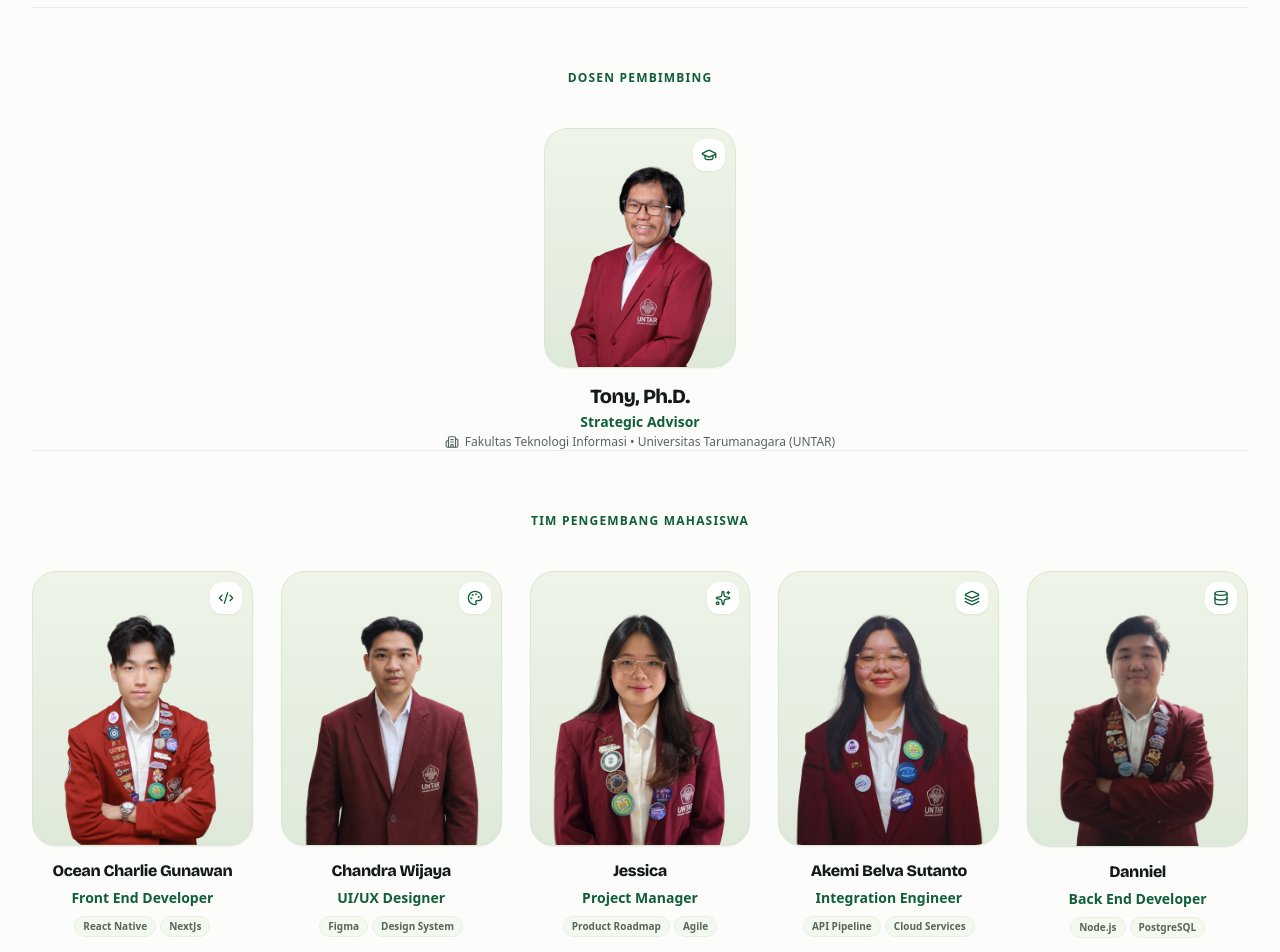
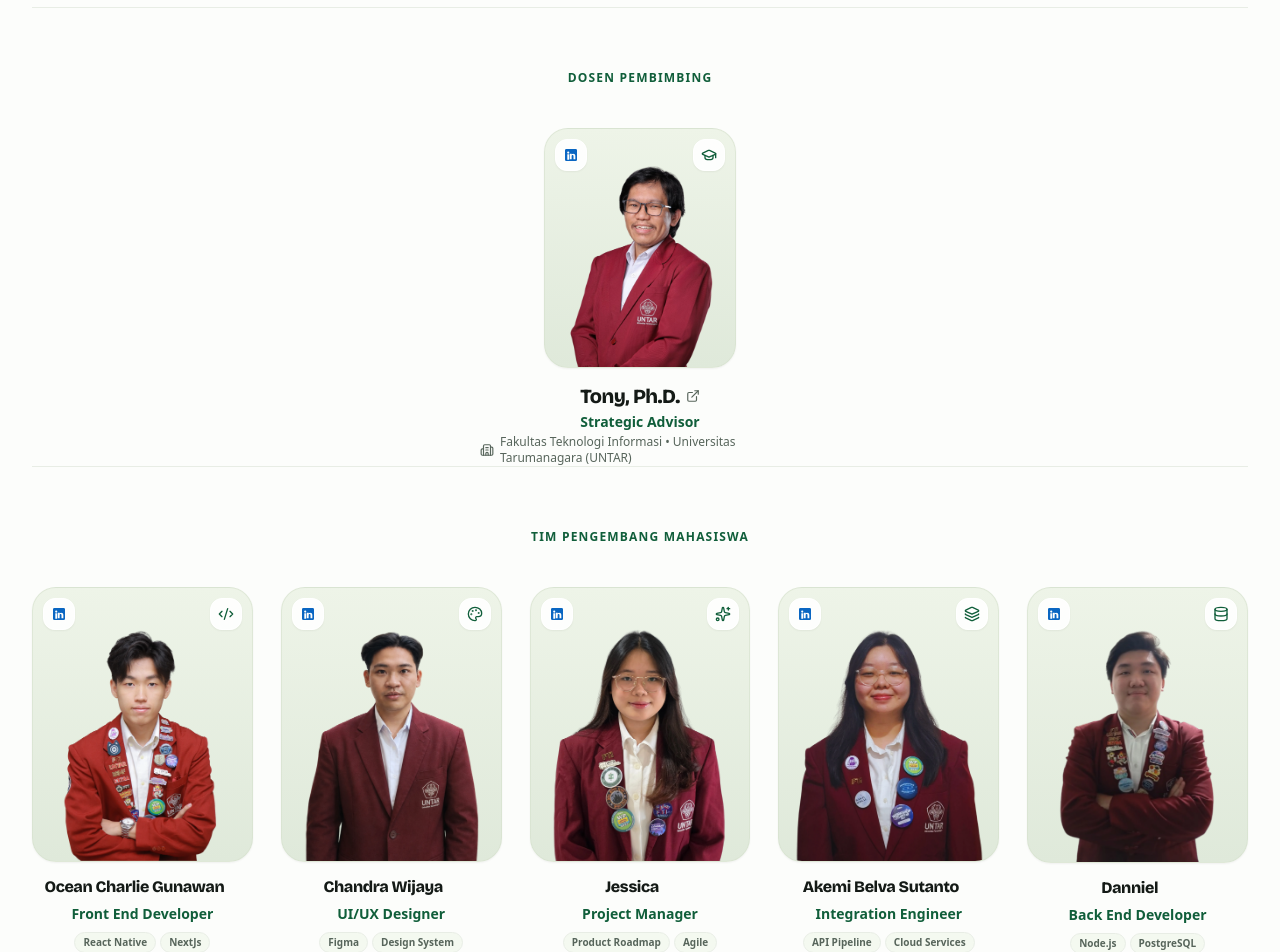
Before and after one commit to OceanCharlie/re-feed, a Next.js app: page /behind-refeed in a window 1280 px wide. Shown: the part 920-1872 px from the top of the page. Built offline with nearby package versions, Linux system fonts and the light colour scheme.

Commit message:
feat: add interactive LinkedIn links to team and advisor cards

```diff
--- a/app/behind-refeed/page.tsx
+++ b/app/behind-refeed/page.tsx
@@ -23,7 +23,8 @@ import {
   Layers,
   Database,
   Building2,
-  Sparkles
+  Sparkles,
+  ExternalLink
 } from 'lucide-react';
 import Navbar from '@/components/Navbar';
 import Footer from '@/components/Footer';
@@ -31,6 +32,14 @@ import DownloadModal from '@/components/DownloadModal';
 import PartnerModal from '@/components/PartnerModal';
 import FloatingCta from '@/components/FloatingCta';
 import { GooglePlayIcon } from '@/components/BrandLogo';
+
+function LinkedinIcon({ className = "w-3.5 h-3.5" }: { className?: string }) {
+  return (
+    <svg className={className} fill="currentColor" viewBox="0 0 24 24" aria-hidden="true">
+      <path d="M19 3a2 2 0 0 1 2 2v14a2 2 0 0 1-2 2H5a2 2 0 0 1-2-2V5a2 2 0 0 1 2-2h14m-.5 15.5v-5.3a3.26 3.26 0 0 0-3.26-3.26c-.85 0-1.84.52-2.28 1.3v-1.11h-2.79v8.37h2.79v-4.93c0-.77.62-1.4 1.39-1.4a1.4 1.4 0 0 1 1.4 1.4v4.93h2.75M6.46 10.9v8.37H9.2V10.9H6.46M7.83 6.64a1.66 1.66 0 1 0-.01 3.32 1.66 1.66 0 0 0 .01-3.32Z" />
+    </svg>
+  );
+}
 
 export default function BehindReFeedPage() {
   const [isDownloadModalOpen, setIsDownloadModalOpen] = useState(false);
@@ -45,6 +54,7 @@ export default function BehindReFeedPage() {
       icon: Code2,
       skills: ['React Native', 'NextJs', 'Expo', 'Tailwind CSS'],
       bio: 'Mengembangkan antarmuka interaktif yang responsif, performa tinggi, dan ramah pengguna.',
+      linkedin: 'https://www.linkedin.com/in/oceancharliegunawan/',
     },
     {
       name: 'Chandra Wijaya',
@@ -53,6 +63,7 @@ export default function BehindReFeedPage() {
       icon: Palette,
       skills: ['Figma', 'Design System', 'User Flow'],
       bio: 'Merancang identitas visual sistemik, estetika sirkular, dan kenyamanan navigasi aplikasi.',
+      linkedin: 'https://www.linkedin.com/in/chandra-wijaya',
     },
     {
       name: 'Jessica',
@@ -61,6 +72,7 @@ export default function BehindReFeedPage() {
       icon: Sparkles,
       skills: ['Product Roadmap', 'Agile', 'Operations'],
       bio: 'Mengorkestrasi milestone riset, koordinasi lintas fungsi, dan manajemen eksekusi ekosistem.',
+      linkedin: 'https://www.linkedin.com/in/jessica-jessica',
     },
     {
       name: 'Akemi Belva Sutanto',
@@ -69,6 +81,7 @@ export default function BehindReFeedPage() {
       icon: Layers,
       skills: ['API Pipeline', 'Cloud Services', 'Data Sync'],
       bio: 'Menghubungkan arsitektur frontend dengan pipeline integrasi data analitik dan backend.',
+      linkedin: 'https://www.linkedin.com/in/akemi-belva-sutanto-064061296/',
     },
     {
       name: 'Danniel',
@@ -77,6 +90,7 @@ export default function BehindReFeedPage() {
       icon: Database,
       skills: ['Node.js', 'PostgreSQL', 'Microservices'],
       bio: 'Membangun arsitektur server terdistribusi, basis data efisien, dan keamanan endpoint.',
+      linkedin: 'https://www.linkedin.com/in/danniel-a5a918252/',
     },
   ];
 
@@ -86,6 +100,7 @@ export default function BehindReFeedPage() {
     faculty: 'Fakultas Teknologi Informasi',
     university: 'Universitas Tarumanagara (UNTAR)',
     image: '/images/tony.webp',
+    linkedin: 'https://www.linkedin.com/in/tony-lie-b57a195/',
   };
 
   const pillars = [
@@ -276,8 +291,14 @@ export default function BehindReFeedPage() {
                 </span>
               </div>
 
-              <div className="flex flex-col items-center group cursor-default">
-                <div className="relative w-44 sm:w-48 aspect-[4/5] rounded-3xl overflow-hidden bg-gradient-to-b from-[#EEF4E8] to-[#DFE9DA] mb-3.5 shadow-xs border border-[#D5E2CE]/60">
+              <a
+                href={advisor.linkedin}
+                target="_blank"
+                rel="noopener noreferrer"
+                className="flex flex-col items-center group cursor-pointer max-w-xs mx-auto"
+                title={`Kunjungi profil LinkedIn ${advisor.name}`}
+              >
+                <div className="relative w-44 sm:w-48 aspect-[4/5] rounded-3xl overflow-hidden bg-gradient-to-b from-[#EEF4E8] to-[#DFE9DA] mb-3.5 shadow-xs border border-[#D5E2CE]/60 transition-all duration-300 group-hover:shadow-md group-hover:border-[#105e3a]/40">
                   <Image
                     src={advisor.image}
                     alt={advisor.name}
@@ -286,14 +307,22 @@ export default function BehindReFeedPage() {
                     unoptimized
                     className="object-contain object-bottom group-hover:scale-105 transition-transform duration-500 ease-out"
                   />
+                  {/* LinkedIn badge top-left */}
+                  <div className="absolute top-2.5 left-2.5 w-8 h-8 rounded-xl bg-white/90 backdrop-blur-sm text-[#0A66C2] flex items-center justify-center shadow-xs border border-white group-hover:bg-[#0A66C2] group-hover:text-white transition-all">
+                    <LinkedinIcon className="w-4 h-4" />
+                  </div>
+                  {/* Role icon top-right */}
                   <div className="absolute top-2.5 right-2.5 w-8 h-8 rounded-xl bg-white/90 backdrop-blur-sm text-[#105e3a] flex items-center justify-center shadow-xs border border-white">
                     <GraduationCap className="w-4 h-4" />
                   </div>
                 </div>
 
-                <h3 className="text-lg sm:text-xl font-black text-[#141A16] tracking-tight group-hover:text-[#105e3a] transition-colors">
-                  {advisor.name}
-                </h3>
+                <div className="flex items-center gap-1.5">
+                  <h3 className="text-lg sm:text-xl font-black text-[#141A16] tracking-tight group-hover:text-[#0A66C2] transition-colors">
+                    {advisor.name}
+                  </h3>
+                  <ExternalLink className="w-3.5 h-3.5 text-[#57655B] group-hover:text-[#0A66C2] transition-colors" />
+                </div>
                 <p className="text-xs sm:text-sm font-bold text-[#105e3a] mt-0.5">
                   {advisor.role}
                 </p>
@@ -301,7 +330,7 @@ export default function BehindReFeedPage() {
                   <Building2 className="w-3.5 h-3.5 shrink-0" />
                   <span>{advisor.faculty} • {advisor.university}</span>
                 </p>
-              </div>
+              </a>
             </div>
 
             {/* Tim Pengembang Mahasiswa (5 Anggota) */}
@@ -316,8 +345,15 @@ export default function BehindReFeedPage() {
                 {teamMembers.map((member, idx) => {
                   const Icon = member.icon;
                   return (
-                    <div key={idx} className="flex flex-col items-center group cursor-default">
-                      <div className="relative w-full aspect-[4/5] rounded-3xl overflow-hidden bg-gradient-to-b from-[#EEF4E8] to-[#DFE9DA] mb-3.5 shadow-xs border border-[#D5E2CE]/60">
+                    <a
+                      key={idx}
+                      href={member.linkedin}
+                      target="_blank"
+                      rel="noopener noreferrer"
+                      className="flex flex-col items-center group cursor-pointer"
+                      title={`Kunjungi profil LinkedIn ${member.name}`}
+                    >
+                      <div className="relative w-full aspect-[4/5] rounded-3xl overflow-hidden bg-gradient-to-b from-[#EEF4E8] to-[#DFE9DA] mb-3.5 shadow-xs border border-[#D5E2CE]/60 transition-all duration-300 group-hover:shadow-md group-hover:border-[#105e3a]/40">
                         <Image
                           src={member.image}
                           alt={member.name}
@@ -325,21 +361,33 @@ export default function BehindReFeedPage() {
                           unoptimized
                           className="object-contain object-bottom group-hover:scale-105 transition-transform duration-500 ease-out"
                         />
-                        <div className="absolute top-2.5 right-2.5 w-8 h-8 rounded-xl bg-white/90 backdrop-blur-sm text-[#105e3a] flex items-center justify-center shadow-xs border border-white">
-                          <Icon className="w-4 h-4" />
+                        {/* LinkedIn badge top-left */}
+                        <div className="absolute top-2.5 left-2.5 w-7 h-7 sm:w-8 sm:h-8 rounded-xl bg-white/90 backdrop-blur-sm text-[#0A66C2] flex items-center justify-center shadow-xs border border-white group-hover:bg-[#0A66C2] group-hover:text-white transition-all">
+                          <LinkedinIcon className="w-3.5 h-3.5 sm:w-4 sm:h-4" />
+                        </div>
+                        {/* Role icon top-right */}
+                        <div className="absolute top-2.5 right-2.5 w-7 h-7 sm:w-8 sm:h-8 rounded-xl bg-white/90 backdrop-blur-sm text-[#105e3a] flex items-center justify-center shadow-xs border border-white">
+                          <Icon className="w-3.5 h-3.5 sm:w-4 sm:h-4" />
                         </div>
                         {/* Bio reveal on hover (desktop) */}
                         <div className="absolute inset-x-0 bottom-0 p-3 pt-8 bg-gradient-to-t from-[#0b4d2e]/95 via-[#105e3a]/75 to-transparent opacity-0 group-hover:opacity-100 transition-opacity duration-300">
                           <p className="text-[10px] sm:text-[11px] text-white leading-snug text-left">
                             {member.bio}
                           </p>
+                          <div className="mt-2 inline-flex items-center gap-1 text-[10px] font-bold text-[#8fc22a]">
+                            <span>Buka LinkedIn</span>
+                            <ExternalLink className="w-3 h-3" />
+                          </div>
                         </div>
                       </div>
 
-                      <div className="space-y-1.5">
-                        <h4 className="text-sm sm:text-base font-black text-[#141A16] tracking-tight group-hover:text-[#105e3a] transition-colors leading-snug">
-                          {member.name}
-                        </h4>
+                      <div className="space-y-1.5 w-full">
+                        <div className="flex items-center justify-center gap-1">
+                          <h4 className="text-sm sm:text-base font-black text-[#141A16] tracking-tight group-hover:text-[#0A66C2] transition-colors leading-snug">
+                            {member.name}
+                          </h4>
+                          <ExternalLink className="w-3 h-3 text-[#57655B] opacity-0 group-hover:opacity-100 group-hover:text-[#0A66C2] transition-all" />
+                        </div>
                         <p className="text-xs sm:text-sm font-bold text-[#105e3a]">
                           {member.role}
                         </p>
@@ -354,7 +402,7 @@ export default function BehindReFeedPage() {
                           ))}
                         </div>
                       </div>
-                    </div>
+                    </a>
                   );
                 })}
               </div>
```
